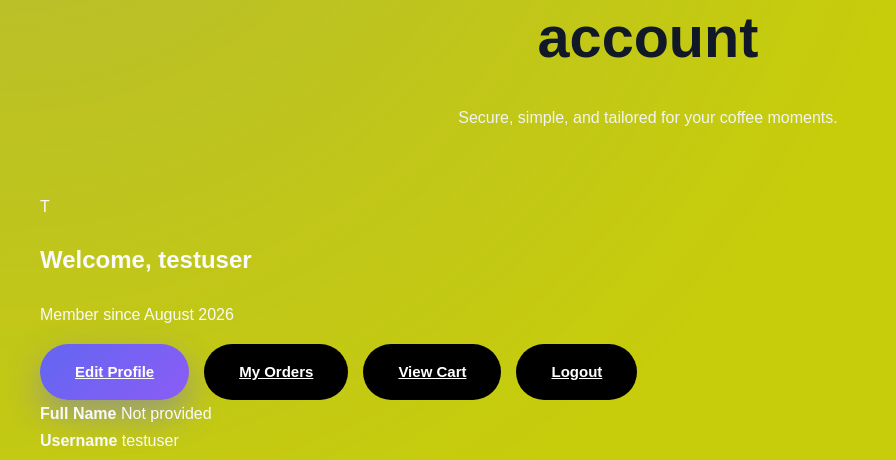
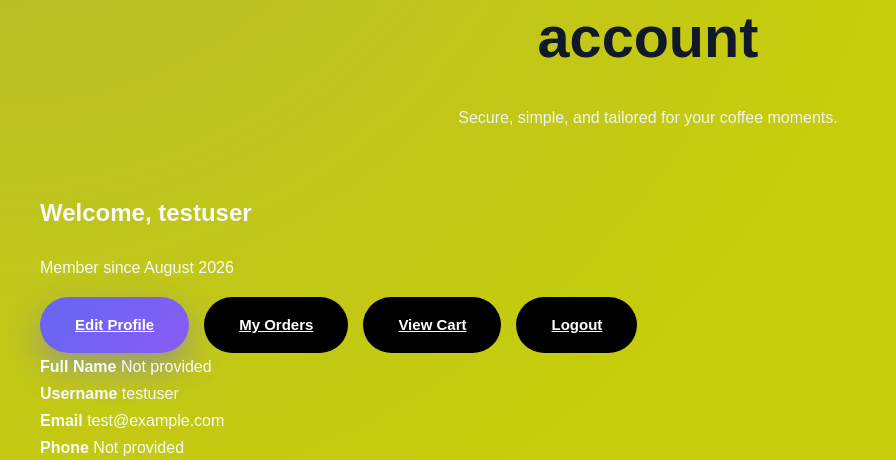
Before and after one commit to mohammadasif-27/CAFE, a Django app: page /accounts/profile/ in a window 1280 px wide. Shown: the part 310-770 px from the top of the page, without its empty margins (0-896 px from the left). Run offline with Django 5.2, Linux system fonts and the light colour scheme; a user stored in the database is signed in; data that the repository does not hold is empty; some libraries are stand-ins or nearby versions.

Commit message:
update some bugs

```diff
--- a/templates/accounts/profile.html
+++ b/templates/accounts/profile.html
@@ -12,7 +12,7 @@
   <div class="profile-card">
     <div class="profile-grid">
       <div>
-        <div class="profile-avatar">
+        <!-- <div class="profile-avatar">
           {% if user.first_name %}
             {{ user.first_name|slice:":1"|upper }}
           {% elif user.username %}
@@ -20,7 +20,7 @@
           {% else %}
             C
           {% endif %}
-        </div>
+        </div> -->
         <div class="profile-header">
           <h1>Welcome, {% if user.first_name %}{{ user.first_name }}{% else %}{{ user.username }}{% endif %}</h1>
           <p class="profile-meta">Member since {{ user.date_joined|date:'F Y' }}</p>
--- a/templates/home_content_partial.html
+++ b/templates/home_content_partial.html
@@ -98,7 +98,6 @@
         <div class="contact-info">
             <p>📍 sandur, Karnataka</p>
             <p>📞 +91 95352 07086</p>
-            </p>
             <p><a href="mailto:cafehub@gmail.com">cafehub@gmail.com</a></p>
             {% load static %}
 
```
